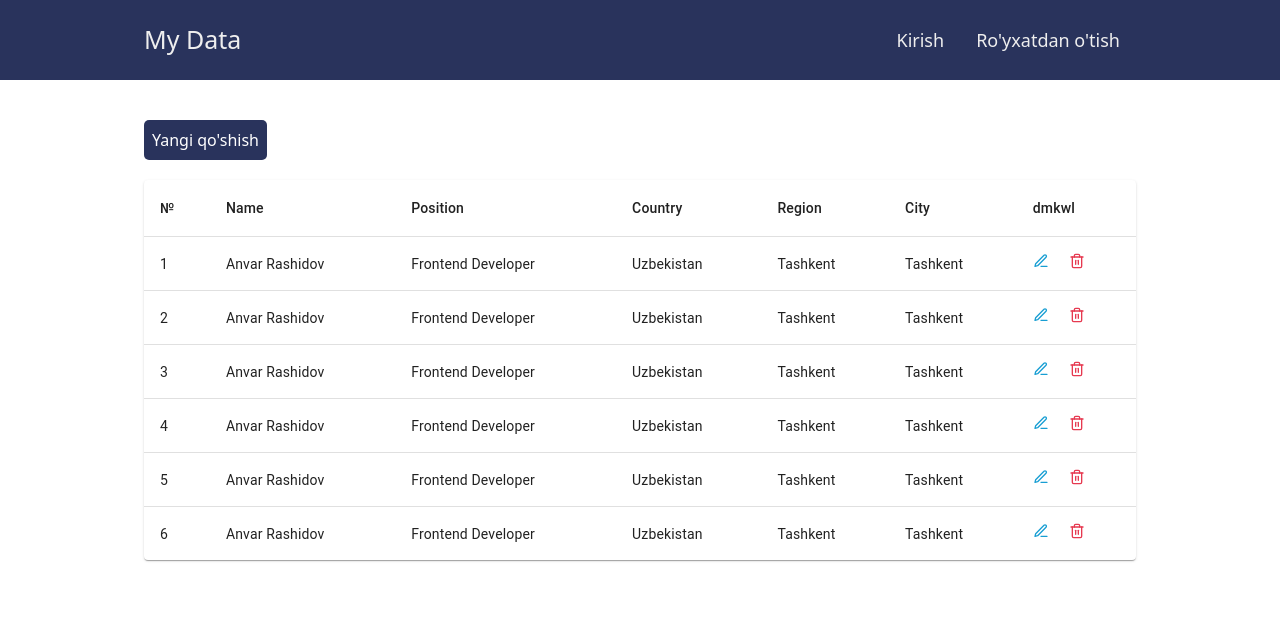
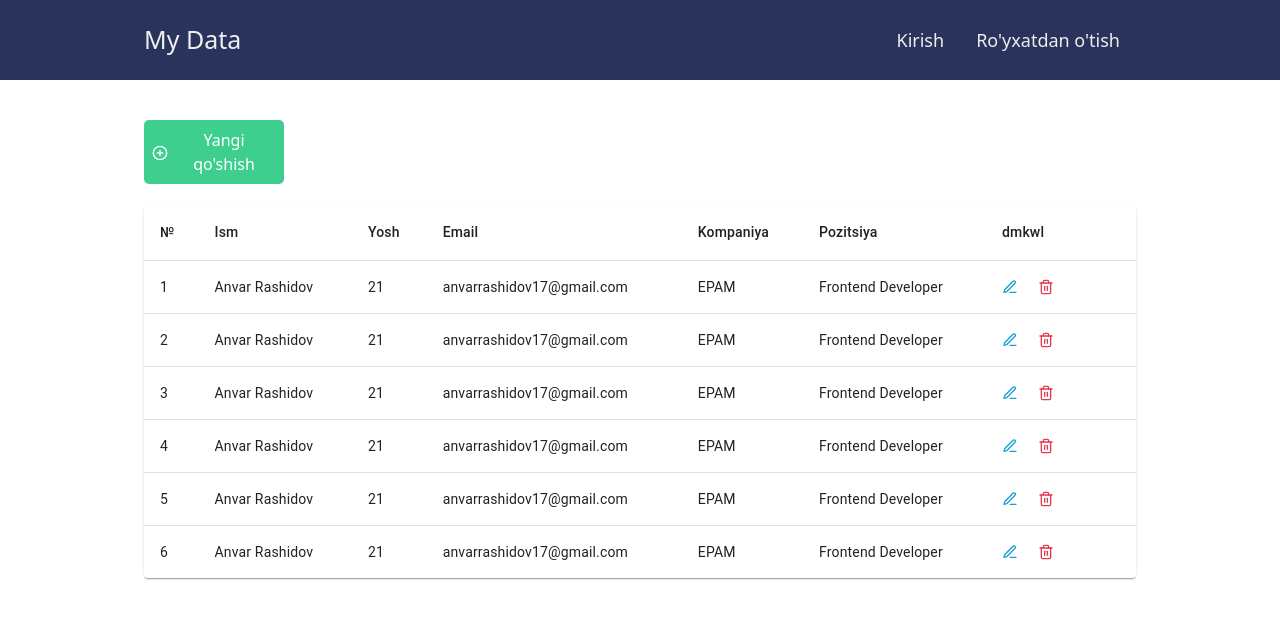
Before and after one commit to rashidovDev/todo-app, a React (Create React App) app: page / in a window 1280 px wide. Shown: the top 618 px of the page. Built offline with nearby package versions, Linux system fonts and the light colour scheme.

Commit message:
implemented addReducer

```diff
--- a/src/components/list/AddList.jsx
+++ b/src/components/list/AddList.jsx
@@ -1,5 +1,10 @@
 import React, { useState } from 'react'
+import MyButton from '../../utils/MyButton'
 import MyInput from '../../utils/MyInput'
+import { Link } from 'react-router-dom'
+import { useDispatch } from 'react-redux'
+import { addFile } from '../../store/developerReducer'
+import { useNavigate } from 'react-router-dom'
 
 const AddList = () => {
 
@@ -9,14 +14,41 @@ const AddList = () => {
     const [company, setCompany] = useState('')
     const [position, setPosition] = useState('')
 
+    const dispatch = useDispatch()
+    const navigate = useNavigate()
+
+    const addDeveloper = (e) => {
+        e.preventDefault()
+        const newPost = {
+            id : Date.now(),
+            name,
+            age,
+            email,
+            company,
+            position
+        }
+        dispatch(addFile(newPost))
+        navigate("/")
+    }
+
   return (
-    <div className='w-[100%] mt-20 md:text-center pl-7 md:pl-0'>
-        <form onSubmit={() => 9}>
-        <MyInput />
-        <MyInput />
-        <MyInput />
-        <MyInput />
-        <MyInput />
+    <div className=' mt-20 md:text-center'>
+        <form onSubmit={addDeveloper}>
+        <MyInput  name="Ism/Familiya" placeholder="Enter your name" type="text" value={name} setValue={setName}/>
+        <MyInput name="Yosh" placeholder="Enter your name" type="text" value={age} setValue={setAge}/>
+        <MyInput name="Email" placeholder="Enter your name" type="text" value={email} setValue={setEmail}/>
+        <MyInput name="Kompaniya" placeholder="Enter your name" type="text" value={company} setValue={setCompany}/>
+        <MyInput name="Pozitsiya" placeholder="Enter your name" type="text" value={position} setValue={setPosition}/>
+        <div className=''>
+            <Link to="/">
+            <MyButton class="cancel">
+                Bekor qilish
+            </MyButton>
+            </Link>
+            <MyButton class="save">
+                Saqlash
+            </MyButton>
+        </div>
         </form>
     </div>
   )
--- a/src/components/list/List.jsx
+++ b/src/components/list/List.jsx
@@ -9,6 +9,7 @@ import TableRow from '@mui/material/TableRow';
 import ListItem from './ListItem';
 import MyButton from '../../utils/MyButton';
 import { Link } from 'react-router-dom';
+import { PlusCircle } from 'react-feather';
 
 const List = () => {
   return (
@@ -16,7 +17,7 @@ const List = () => {
     <div className='flex justify-between items-center my-5'>
       <div>
         <Link to="/addlist">
-      <MyButton color='#29335C'>
+        <MyButton class='add' icon={<PlusCircle size={16}/>}>
         Yangi qo'shish
       </MyButton>
         </Link>
@@ -27,11 +28,11 @@ const List = () => {
       <TableHead>
         <TableRow>
         <TableCell>№</TableCell>
-        <TableCell >Name</TableCell>
-          <TableCell align="left">Position</TableCell>
-          <TableCell align="left">Country</TableCell>
-          <TableCell align="left">Region</TableCell>
-          <TableCell align="left">City</TableCell>
+        <TableCell >Ism</TableCell>
+          <TableCell align="left">Yosh</TableCell>
+          <TableCell align="left">Email</TableCell>
+          <TableCell align="left">Kompaniya</TableCell>
+          <TableCell align="left">Pozitsiya</TableCell>
           <TableCell align="left">dmkwl</TableCell>
         </TableRow>
       </TableHead>
--- a/src/components/list/ListItem.jsx
+++ b/src/components/list/ListItem.jsx
@@ -31,13 +31,15 @@ const ListItem = () => {
             <TableCell component="th" scope="row">
                {developer.name}
             </TableCell>
+            <TableCell align="left">{developer.age}</TableCell>
+            <TableCell align="left">{developer.email}</TableCell>
+            <TableCell align="left">{developer.company}</TableCell>
             <TableCell align="left">{developer.position}</TableCell>
-            <TableCell align="left">{developer.country}</TableCell>
-            <TableCell align="left">{developer.region}</TableCell>
-            <TableCell align="left">{developer.city}</TableCell>
-            <TableCell align="left">
-                <button className='mr-5'>  <Edit3 color={"#189ED3"} size={16} /></button>
+            <TableCell align="left" sx={{ width : "150px"}}>
+              <div className='flex'>
+                <button className='mr-5'> <Edit3 color={"#189ED3"} size={16} /></button>
                 <button> <Trash2 color={"#E63950"} size={16} /></button>
+              </div>
             </TableCell>
           </TableRow>
     ))}
--- a/src/index.css
+++ b/src/index.css
@@ -73,3 +73,15 @@ header .nav-btn {
   }
 
 }
+
+.add{
+  background-color: #3ECF8E;
+}
+
+.save {
+  background-color: #5C3EBA;
+}
+
+.cancel{
+  background-color: red;
+}
--- a/src/store/developerReducer.js
+++ b/src/store/developerReducer.js
@@ -5,46 +5,52 @@ const EDIT_DEVELOPER = "EDIT_DEVELOPER"
 const defaultState = {
     developers : [
         {
+            id : 1,
             name : "Anvar Rashidov",
+            age : 21,
+            email : "anvarrashidov17@gmail.com",
+            company : "EPAM",
             position : "Frontend Developer",
-            country : "Uzbekistan",
-            region : "Tashkent",
-            city : "Tashkent"
         },
         {
+            id : 1,
             name : "Anvar Rashidov",
+            age : 21,
+            email : "anvarrashidov17@gmail.com",
+            company : "EPAM",
             position : "Frontend Developer",
-            country : "Uzbekistan",
-            region : "Tashkent",
-            city : "Tashkent"
         },
         {
+            id : 1,
             name : "Anvar Rashidov",
+            age : 21,
+            email : "anvarrashidov17@gmail.com",
+            company : "EPAM",
             position : "Frontend Developer",
-            country : "Uzbekistan",
-            region : "Tashkent",
-            city : "Tashkent"
         },
         {
+            id : 1,
             name : "Anvar Rashidov",
+            age : 21,
+            email : "anvarrashidov17@gmail.com",
+            company : "EPAM",
             position : "Frontend Developer",
-            country : "Uzbekistan",
-            region : "Tashkent",
-            city : "Tashkent"
         },
         {
+            id : 1,
             name : "Anvar Rashidov",
+            age : 21,
+            email : "anvarrashidov17@gmail.com",
+            company : "EPAM",
             position : "Frontend Developer",
-            country : "Uzbekistan",
-            region : "Tashkent",
-            city : "Tashkent"
         },
         {
+            id : 1,
             name : "Anvar Rashidov",
+            age : 21,
+            email : "anvarrashidov17@gmail.com",
+            company : "EPAM",
             position : "Frontend Developer",
-            country : "Uzbekistan",
-            region : "Tashkent",
-            city : "Tashkent"
         },
     ]
 }
--- a/src/utils/MyButton.jsx
+++ b/src/utils/MyButton.jsx
@@ -2,8 +2,8 @@ import React from 'react'
 
 const MyButton = ({children,...props}) => {
   return (
-    <button className={` bg-[${props.color}] text-[#fff] p-2 rounded-[5px]`}>
-       {children}
+    <button className={`${props.class} text-[#fff] p-2 rounded-[5px] flex justify-center items-center w-[140px]`}>
+        <span className='pr-1 mt-[1px]'>{props.icon}</span><span>{children}</span>
     </button>
   )
 }
--- a/src/utils/MyInput.jsx
+++ b/src/utils/MyInput.jsx
@@ -2,12 +2,12 @@ import React from 'react'
 
 const MyInput = (props) => {
   return (
-    <div className='my-5 w-[90%] m-auto'>
-        <label htmlFor="" className='mr-2 text-[#999] text-[14px]'>
-            name
+    <div className='my-5 w-[400px] m-auto flex items-center'>
+        <label htmlFor="" className='mr-2 text-[#999] text-[14px] w-[100px] flex justify-end'>
+            {props.name}
         </label>
         <input
-        className={`border w-[250px] border-[#DEE2E6] outline-[#407BFF] px-3 py-1`}
+        className={`border w-[220px] border-[#DEE2E6] outline-[#407BFF] px-3 py-[6px]`}
         type={props.type}
         placeholder={props.placeholder}
         value={props.value}
```
